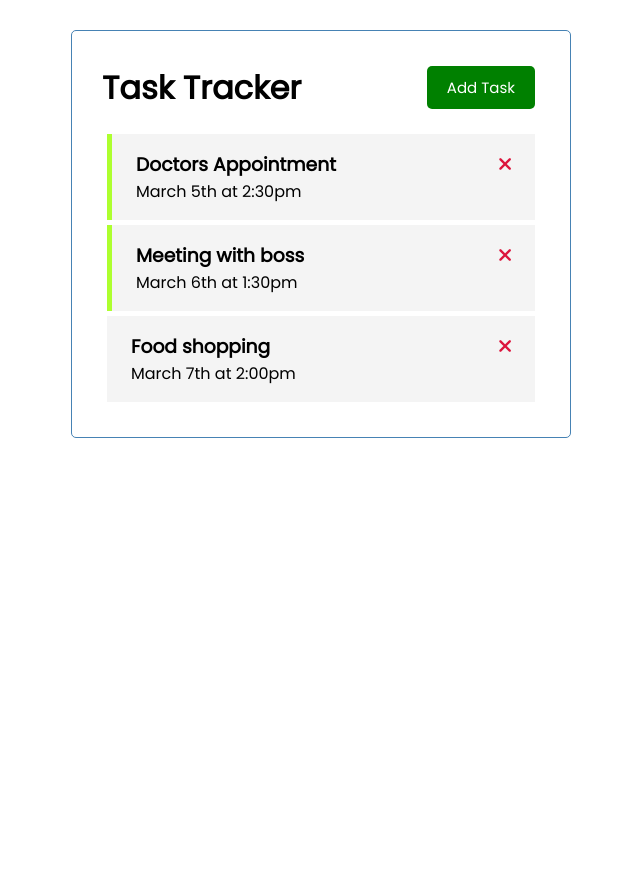
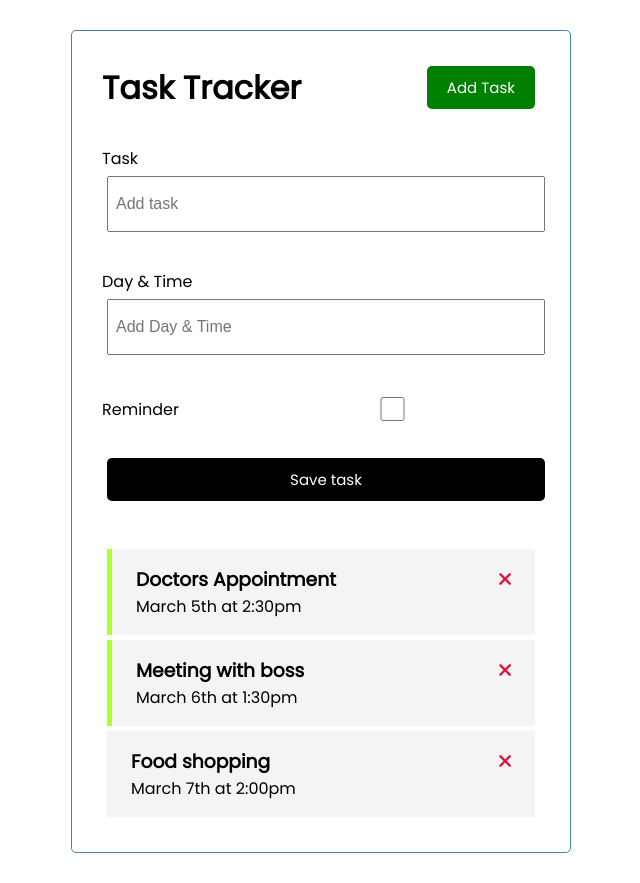
Before and after one commit to buzzracharyeah-rejan/add-task-todos_vuejs, a Vue app: page / in a window 1280 px wide. Shown: the whole page, without its empty margins (319-959 px from the left). Before the commit the page ends 800 px from the top, so only its background shows below. Built offline with nearby package versions, Linux system fonts and the light colour scheme.

Commit message:
setup add-task with implementation

```diff
--- a/package.json
+++ b/package.json
@@ -9,6 +9,7 @@
   },
   "dependencies": {
     "core-js": "^3.6.5",
+    "uuid": "^8.3.2",
     "vue": "^3.0.0"
   },
   "devDependencies": {
--- a/src/App.vue
+++ b/src/App.vue
@@ -1,20 +1,23 @@
 <template>
   <div class="container">
     <Header title="Task Tracker" />
-    <Tasks @delete-task="handleDelete" :tasks="tasks" />
+    <AddTask @add-task="addTask" />
+    <Tasks @delete-task="handleDelete" @toggle-reminder="handleToggleReminder" :tasks="tasks" />
   </div>
 </template>
 
 <script>
-import Header from "./components/Header";
-import Tasks from "./components/Tasks";
+import Header from './components/Header';
+import Tasks from './components/Tasks';
+import AddTask from './components/AddTask';
 
-import { tasks } from "./constants/tasks";
+import { tasks } from './constants/tasks';
 export default {
-  name: "App",
+  name: 'App',
   components: {
     Header,
     Tasks,
+    AddTask,
   },
   data() {
     return {
@@ -26,21 +29,30 @@ export default {
   },
   methods: {
     handleDelete(id) {
-      console.log(id);
+      if (confirm('Are you sure?')) this.tasks = this.tasks.filter((task) => task.id !== id);
+    },
+    handleToggleReminder(id) {
+      const index = this.tasks.findIndex((task) => task.id === id);
+      //? toggle reminder for tasks
+      this.tasks[index].reminder = !this.tasks[index].reminder;
+      // this.tasks[index] = {...this.tasks[index], reminder: !this.tasks[index].reminder};
+    },
+    addTask(task) {
+      this.tasks.push(task)
     },
   },
 };
 </script>
 
 <style>
-@import url("https://fonts.googleapis.com/css2?family=Poppins:wght@300;400&display=swap");
+@import url('https://fonts.googleapis.com/css2?family=Poppins:wght@300;400&display=swap');
 * {
   box-sizing: border-box;
   margin: 0;
   padding: 0;
 }
 body {
-  font-family: "Poppins", sans-serif;
+  font-family: 'Poppins', sans-serif;
 }
 .container {
   max-width: 500px;
--- /dev/null
+++ b/src/components/AddTask.vue
@@ -0,0 +1,81 @@
+<template>
+  <form @submit="handleSubmit" class="add-form">
+    <div class="form-control">
+      <label for="text">Task</label>
+      <input type="text" v-model="text" placeholder="Add task" id="text" />
+    </div>
+    <div class="form-control">
+      <label for="day">Day & Time</label>
+      <input type="text" v-model="day" placeholder="Add Day & Time" id="day" />
+    </div>
+    <div class="form-control form-control-check">
+      <label for="reminder">Reminder</label>
+      <input type="checkbox" v-model="reminder" id="reminder" />
+    </div>
+    <button class="btn btn-block">Save task</button>
+  </form>
+</template>
+
+<script>
+import {v4 as uuidv4} from 'uuid'
+export default {
+  name: 'AddTask',
+  data() {
+    return {
+      text: '',
+      day: '',
+      reminder: false,
+    };
+  },
+  methods: {
+    handleSubmit(e) {
+      e.preventDefault();
+      const task = {
+        id: uuidv4(),
+        text: this.text,
+        day: this.day,
+        reminder: this.reminder
+        }
+        this.$emit('add-task', task);
+    },
+  },
+  emits: ['add-task']
+};
+</script>
+
+<style scoped>
+.add-form {
+  margin-bottom: 3rem;
+}
+
+.form-control {
+  margin: 2rem 0;
+}
+
+.form-control label {
+  display: block;
+}
+
+.form-control input {
+  width: 100%;
+  height: 3.5rem;
+  margin: 5px;
+  padding: 3px 7px;
+  font-size: 1rem;
+}
+
+.form-control-check {
+  display: flex;
+  align-items: center;
+  justify-content: space-between;
+}
+
+.form-control-check label {
+  flex: 1;
+}
+
+.form-control-check input {
+  flex: 2;
+  height: 1.5rem;
+}
+</style>
--- a/src/components/Button.vue
+++ b/src/components/Button.vue
@@ -4,14 +4,14 @@
 
 <script>
 export default {
-  name: "Button",
+  name: 'Button',
   props: {
     text: String,
     color: String,
   },
   methods: {
     handleClick() {
-      console.log("button clicked");
+      console.log('button clicked');
     },
   },
 };
--- a/src/components/Footer.vue
+++ b/src/components/Footer.vue
@@ -1,13 +1,13 @@
 <template>
   <footer>
     <h4>footer</h4>
-    <p>{{text}}</p>
+    <p>{{ text }}</p>
   </footer>
 </template>
 
 <script>
 export default {
-  name: "Footer",
+  name: 'Footer',
   props: {
     text: String,
   },
--- a/src/components/Header.vue
+++ b/src/components/Header.vue
@@ -6,13 +6,13 @@
 </template>
 
 <script>
-import Button from "./Button";
+import Button from './Button';
 export default {
-  name: "Header",
+  name: 'Header',
   props: {
     title: {
       type: String,
-      default: "say hi from the other wrold",
+      default: 'say hi from the other wrold',
     },
   },
   components: {
--- a/src/components/Task.vue
+++ b/src/components/Task.vue
@@ -1,8 +1,8 @@
 <template>
-  <div :class="[task.reminder ? 'reminder' : '', 'task']">
+  <div @dblclick="$emit('toggle-reminder', task.id)" :class="[task.reminder ? 'reminder' : '', 'task']">
     <h3>
       {{ task.text }}
-      <i @click="handleDelete(task.id)" class="fas fa-times"></i>
+      <i @click="$emit('delete-task', task.id)" class="fas fa-times"></i>
     </h3>
 
     <p>{{ task.day }}</p>
@@ -11,7 +11,7 @@
 
 <script>
 export default {
-  name: "Task",
+  name: 'Task',
   props: {
     task: Object,
   },
@@ -20,6 +20,7 @@ export default {
       this.$emit('delete-task', id);
     },
   },
+  emits: ['delete-task', 'toggle-reminder'],
 };
 </script>
 
@@ -44,4 +45,8 @@ h3 {
   color: crimson;
   cursor: pointer;
 }
+
+div {
+  cursor: pointer;
+}
 </style>
--- a/src/components/Tasks.vue
+++ b/src/components/Tasks.vue
@@ -1,11 +1,17 @@
 <template>
-  <div :key="task.id" v-for="task in tasks"><Task @delete-task="handleDelete" :task="task" /></div>
+  <div :key="task.id" v-for="task in tasks">
+    <Task
+      @delete-task="$emit('delete-task', task.id)"
+      @toggle-reminder="$emit('toggle-reminder', task.id)"
+      :task="task"
+    />
+  </div>
 </template>
 
 <script>
-import Task from "./Task.vue";
+import Task from './Task.vue';
 export default {
-  name: "Tasks",
+  name: 'Tasks',
   props: {
     tasks: Array,
   },
@@ -18,5 +24,6 @@ export default {
       this.$emit('delete-task', id);
     },
   },
+  emits: ['delete-task', 'toggle-reminder'],
 };
 </script>
```
